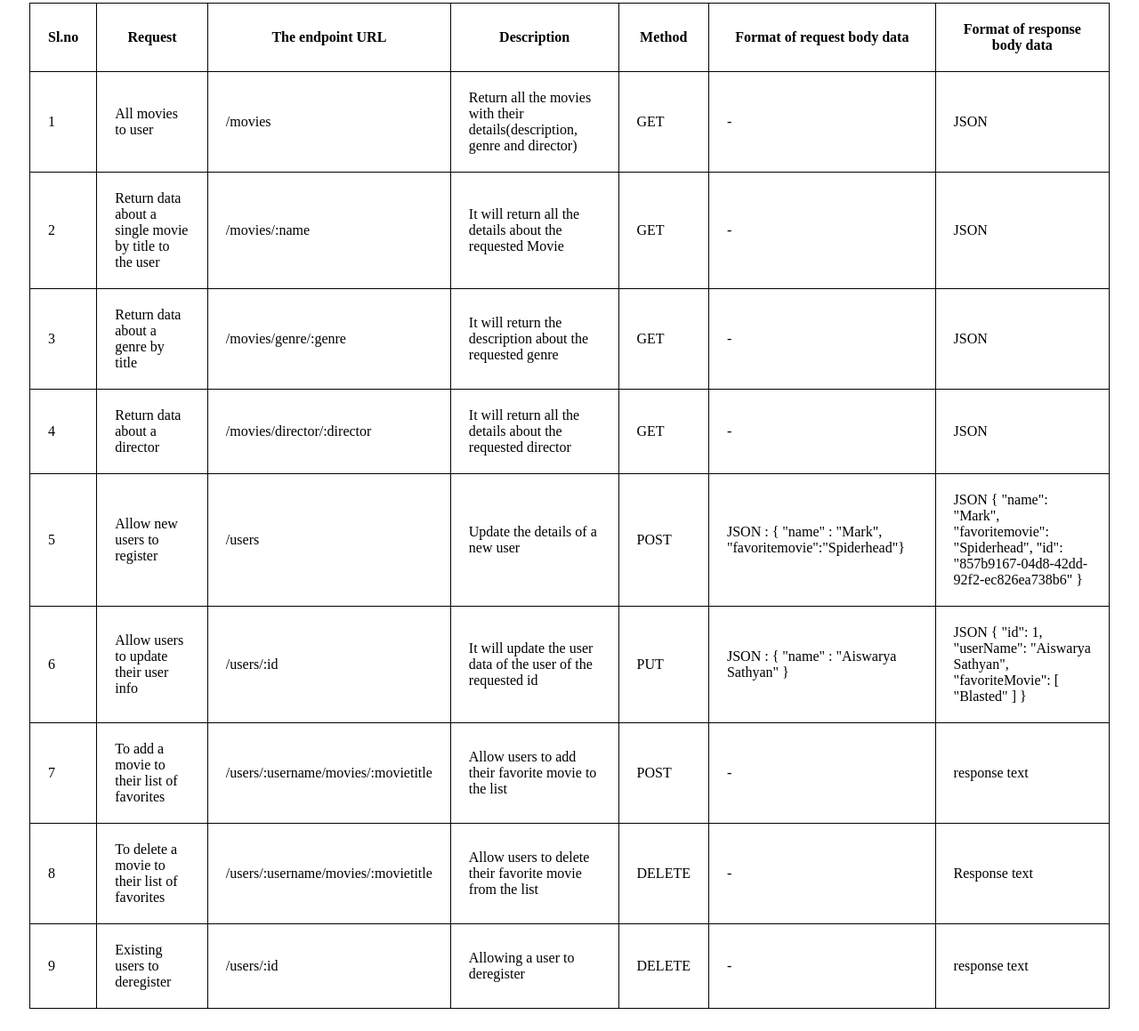
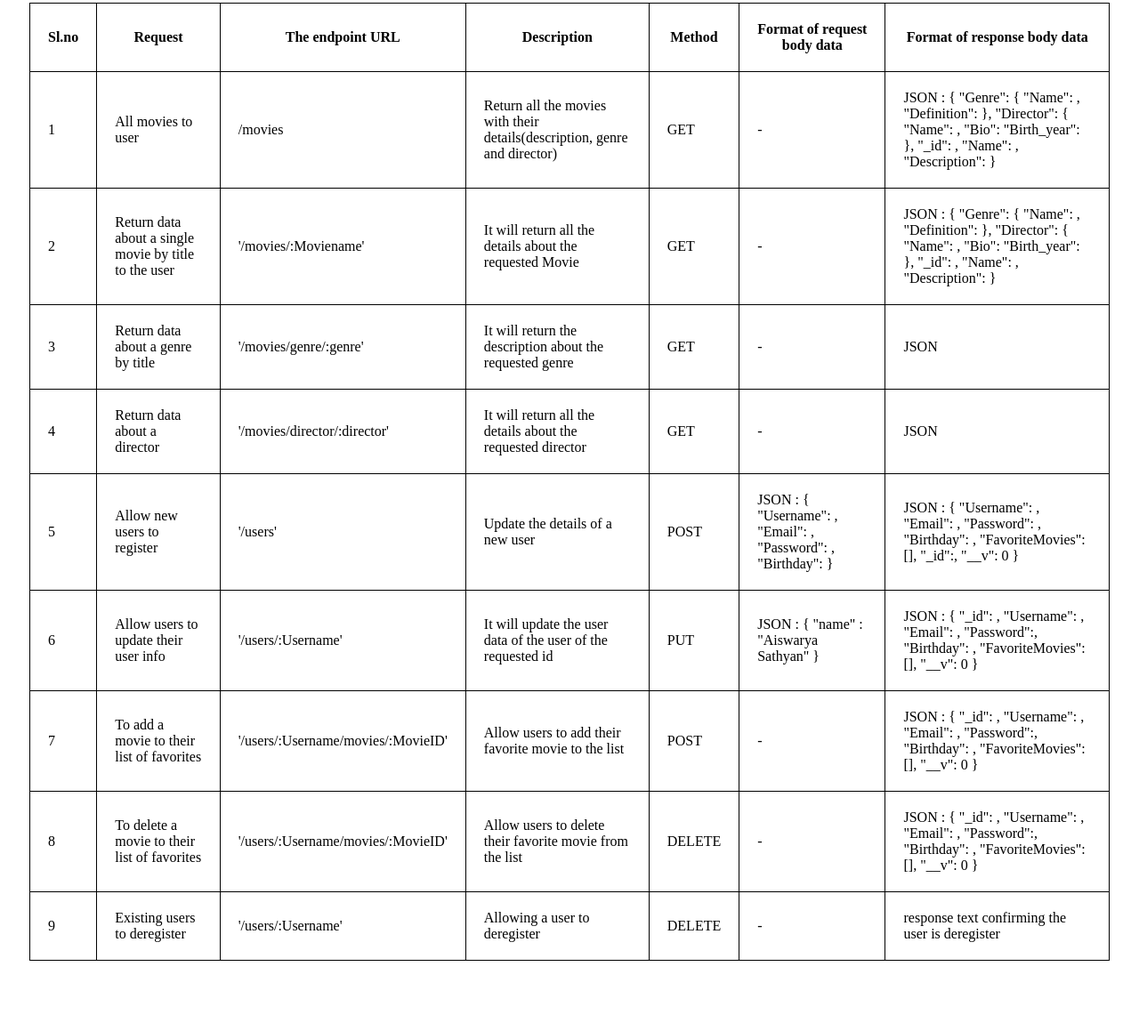
Before and after one commit to SathyanAiswarya/Movie_api, a website: page public/documentation.html in a window 1280 px wide. Shown: the part 87-1246 px from the top of the page at 89% size. After the commit the page ends 1192 px from the top, so only its background shows below. Drawn offline with Linux system fonts and the light colour scheme.

Commit message:
update the endpoints and accurate information about the format of the request body data and response body data

```diff
--- a/public/documentation.html
+++ b/public/documentation.html
@@ -33,22 +33,52 @@
                             director) </td>
                         <td class="restapitable_item"> GET </td>
                         <td class="restapitable_item"> - </td>
-                        <td class="restapitable_item"> JSON </td>
+                        <td class="restapitable_item"> JSON :
+                            {
+                                "Genre": {
+                                    "Name": ,
+                                    "Definition":
+                                },
+                                "Director": {
+                                    "Name": ,
+                                    "Bio":
+                                    "Birth_year":
+                                },
+                                "_id": ,
+                                "Name": ,
+                                "Description":
+                            }
+                        </td>
                     </tr>
                     <tr>
                         <td class="restapitable_item"> 2 </td>
                         <td class="restapitable_item"> Return data about a single movie by title to the user </td>
-                        <td class="restapitable_item"> /movies/:name </td>
+                        <td class="restapitable_item"> '/movies/:Moviename' </td>
                         <td class="restapitable_item"> It will return all the details about the requested Movie </td>
                         <td class="restapitable_item"> GET </td>
                         <td class="restapitable_item"> - </td>
-                        <td class="restapitable_item"> JSON </td>
+                        <td class="restapitable_item"> JSON :
+                            {
+                                "Genre": {
+                                    "Name": ,
+                                    "Definition":
+                                },
+                                "Director": {
+                                    "Name": ,
+                                    "Bio":
+                                    "Birth_year":
+                                },
+                                "_id": ,
+                                "Name": ,
+                                "Description":
+                            }
+                        </td>
 
                     </tr>
                     <tr>
                         <td class="restapitable_item"> 3 </td>
                         <td class="restapitable_item"> Return data about a genre by title </td>
-                        <td class="restapitable_item"> /movies/genre/:genre </td>
+                        <td class="restapitable_item"> '/movies/genre/:genre' </td>
                         <td class="restapitable_item"> It will return the description about the requested genre </td>
                         <td class="restapitable_item"> GET </td>
                         <td class="restapitable_item"> - </td>
@@ -58,7 +88,7 @@
                     <tr>
                         <td class="restapitable_item"> 4 </td>
                         <td class="restapitable_item"> Return data about a director </td>
-                        <td class="restapitable_item"> /movies/director/:director </td>
+                        <td class="restapitable_item"> '/movies/director/:director' </td>
                         <td class="restapitable_item"> It will return all the details about the requested director </td>
                         <td class="restapitable_item"> GET </td>
                         <td class="restapitable_item"> - </td>
@@ -68,66 +98,98 @@
                     <tr>
                         <td class="restapitable_item"> 5 </td>
                         <td class="restapitable_item"> Allow new users to register </td>
-                        <td class="restapitable_item"> /users </td>
+                        <td class="restapitable_item"> '/users' </td>
                         <td class="restapitable_item"> Update the details of a new user </td>
                         <td class="restapitable_item"> POST </td>
                         <td class="restapitable_item"> JSON :
-                            { "name" : "Mark", "favoritemovie":"Spiderhead"}
+                            {
+                                "Username": ,
+                                "Email": ,
+                                "Password": ,
+                                "Birthday":
+
+                    }
                         </td>
-                        <td class="restapitable_item"> JSON
+                        <td class="restapitable_item"> JSON :
                             {
-                            "name": "Mark",
-                            "favoritemovie": "Spiderhead",
-                            "id": "857b9167-04d8-42dd-92f2-ec826ea738b6"
+                                "Username": ,
+                                "Email": ,
+                                "Password": ,
+                                "Birthday": ,
+                                "FavoriteMovies": [],
+                                "_id":,
+                                "__v": 0
                             }
                         </td>
                     </tr>
                     <tr>
                         <td class="restapitable_item"> 6 </td>
                         <td class="restapitable_item"> Allow users to update their user info</td>
-                        <td class="restapitable_item"> /users/:id </td>
+                        <td class="restapitable_item"> '/users/:Username' </td>
                         <td class="restapitable_item"> It will update the user data of the user of the requested id
                         </td>
                         <td class="restapitable_item"> PUT </td>
                         <td class="restapitable_item"> JSON :
                             { "name" : "Aiswarya Sathyan" }</td>
-                        <td class="restapitable_item"> JSON
+                        <td class="restapitable_item"> JSON :
                             {
-                            "id": 1,
-                            "userName": "Aiswarya Sathyan",
-                            "favoriteMovie": [
-                            "Blasted"
-                            ]
+                                "_id": ,
+                                "Username": ,
+                                "Email": ,
+                                "Password":,
+                                "Birthday": ,
+                                "FavoriteMovies": [],
+                                "__v": 0
                             }
                         </td>
                     </tr>
                     <tr>
                         <td class="restapitable_item"> 7 </td>
                         <td class="restapitable_item"> To add a movie to their list of favorites </td>
-                        <td class="restapitable_item"> /users/:username/movies/:movietitle </td>
+                        <td class="restapitable_item"> '/users/:Username/movies/:MovieID'</td>
                         <td class="restapitable_item"> Allow users to add their favorite movie to the list </td>
                         <td class="restapitable_item"> POST </td>
                         <td class="restapitable_item"> - </td>
-                        <td class="restapitable_item"> response text </td>
+                        <td class="restapitable_item"> JSON :
+                            {
+                                "_id": ,
+                                "Username": ,
+                                "Email": ,
+                                "Password":,
+                                "Birthday": ,
+                                "FavoriteMovies": [],
+                                "__v": 0
+                            }
+                        </td>
                     </tr>
                     <tr>
                         <td class="restapitable_item"> 8 </td>
                         <td class="restapitable_item"> To delete a movie to their list of favorites </td>
-                        <td class="restapitable_item"> /users/:username/movies/:movietitle </td>
+                        <td class="restapitable_item"> '/users/:Username/movies/:MovieID' </td>
                         <td class="restapitable_item"> Allow users to delete their favorite movie from the list </td>
                         <td class="restapitable_item"> DELETE </td>
                         <td class="restapitable_item"> - </td>
-                        <td class="restapitable_item"> Response text </td>
+                        <td class="restapitable_item"> JSON :
+                            {
+                                "_id": ,
+                                "Username": ,
+                                "Email": ,
+                                "Password":,
+                                "Birthday": ,
+                                "FavoriteMovies": [],
+                                "__v": 0
+                            }
+                         </td>
 
                     </tr>
                     <tr>
                         <td class="restapitable_item"> 9 </td>
                         <td class="restapitable_item"> Existing users to deregister </td>
-                        <td class="restapitable_item"> /users/:id </td>
+                        <td class="restapitable_item"> '/users/:Username' </td>
                         <td class="restapitable_item"> Allowing a user to deregister </td>
                         <td class="restapitable_item"> DELETE </td>
                         <td class="restapitable_item"> - </td>
-                        <td class="restapitable_item"> response text </td>
+                        <td class="restapitable_item"> response text confirming the user is deregister </td>
 
                     </tr>
                 </tbody>
```
